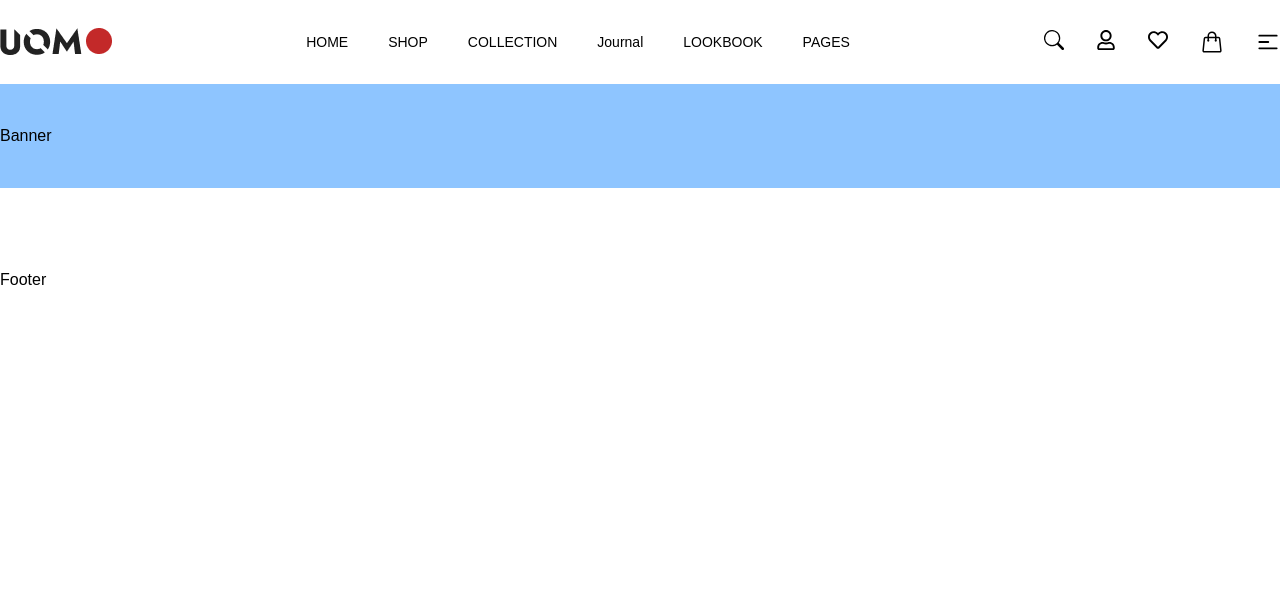
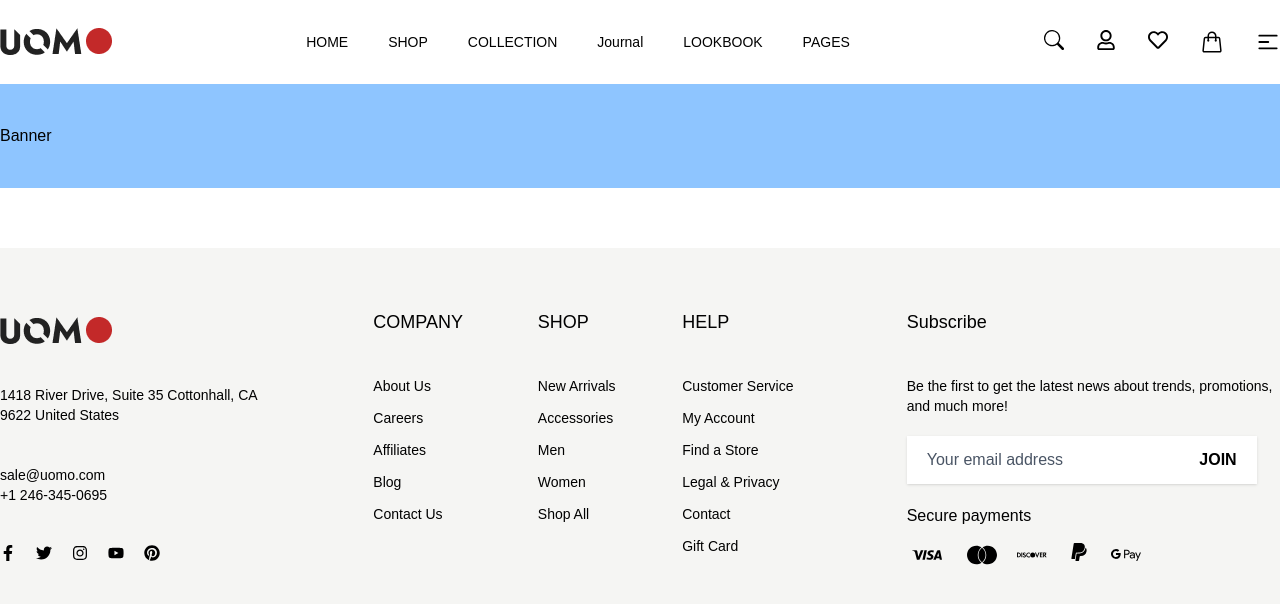
Before and after one commit to twahidulislamdev/uomo, a React (Vite) app: page / in a window 1280 px wide. Shown: the top 604 px of the page. Built offline with nearby package versions, Linux system fonts and the light colour scheme.

Commit message:
add header and footer part

```diff
--- /dev/null
+++ b/src/components/Heading.jsx
@@ -0,0 +1,9 @@
+import React from 'react'
+
+const Heading = (props) => {
+  return (
+    <props.as className={props.className}>{props.txt}</props.as>
+  )
+}
+
+export default Heading
--- a/src/components/layouts/Footer.jsx
+++ b/src/components/layouts/Footer.jsx
@@ -1,9 +1,117 @@
-import React from 'react'
+import React from "react";
+import Heading from "../Heading";
+import Container from "../Container";
+import Flex from "../Flex";
+import Image from "../Image";
+import HeaderLogo from "../../assets/headerLogo.png";
+import {
+  FaFacebookF,
+  FaTwitter,
+  FaInstagram,
+  FaYoutube,
+  FaPinterest,
+} from "react-icons/fa";
+import {
+  SiVisa,
+  SiMastercard,
+  SiDiscover,
+  SiGooglepay,
+} from "react-icons/si";
+import { BiLogoPaypal } from "react-icons/bi";
 
 const Footer = () => {
   return (
-    <div className='mt-20'>Footer</div>
-  )
-}
+    <div className="py-15 mt-15 bg-[#F5F5F3]">
+      <Container>
+        <Flex className={" justify-between "}>
+          <div className="w-[30%] m-auto">
+            <Image imgSrc={HeaderLogo} imgAlt={"FooterLogo"} />
+            <p className="pr-[100px] mt-10 text-sm text-">
+              1418 River Drive, Suite 35 Cottonhall, CA 9622 United States
+            </p>
+            <h6 className="py-10 text-sm">
+              sale@uomo.com <br /> <span>+1 246-345-0695</span>
+            </h6>
+            <div className="flex space-x-5">
+              <FaFacebookF />
+              <FaTwitter />
+              <FaInstagram />
+              <FaYoutube />
+              <FaPinterest />
+            </div>
+          </div>
+          {/* First part start  */}
+          <div className="w-[10%] mr-10">
+            <Heading className={"text-lg font-medium"} txt={"COMPANY"} as={"h4"} />
+            <ul className="mt-10 space-y-3">
+              <li className="text-sm  ">About Us</li>
+              <li className="text-sm ">Careers</li>
+              <li className="text-sm ">Affiliates</li>
+              <li className="text-sm ">Blog</li>
+              <li className="text-sm ">Contact Us</li>
+            </ul>
+          </div>
+          {/* First part End  */}
+          {/* Second part start  */}
+          <div className="w-[10%] mr-5">
+            <Heading className={"text-lg font-medium"} txt={"SHOP"} as={"h4"} />
+            <ul className="mt-10 space-y-3">
+              <li className="text-sm   ">New Arrivals</li>
+              <li className="text-sm   ">Accessories</li>
+              <li className="text-sm   ">Men</li>
+              <li className="text-sm  ">Women</li>
+              <li className="text-sm  ">Shop All</li>
+            </ul>
+          </div>
+          {/* Second part End  */}
+          {/* Third part start  */}
+          <div className="w-[10%]">
+            <Heading className={"text-lg font-medium"} txt={"HELP"} as={"h4"} />
+            <ul className="mt-10 space-y-3">
+              <li className="text-sm  ">Customer Service</li>
+              <li className="text-sm  ">My Account</li>
+              <li className="text-sm  ">Find a Store</li>
+              <li className="text-sm  ">Legal & Privacy</li>
+              <li className="text-sm  ">Contact</li>
+              <li className="text-sm  ">Gift Card</li>
+            </ul>
+          </div>
+          {/* Third part End  */}
+          {/* Four part Start  */}
+          <div className="w-[30%] ml-25 ">
+            <Heading
+              className={"text-lg font-medium"}
+              txt={"Subscribe"}
+              as={"h4"}
+            />
+            <p className="mt-10 text-sm text-left">
+              Be the first to get the latest news about trends, promotions, and
+              much more!
+            </p>
+            <div className="bg-white px-5 py-3 mt-5 flex items-center w-[350px] shadow">
+              <input
+                type="email"
+                placeholder="Your email address"
+                className="flex-grow outline-none text-gray-800 placeholder:text-gray-600"
+              />
+              <button className="text-black font-semibold hover:cursor-pointer">JOIN</button>
+            </div>
+            <div className="">
+              <p className="mt-5 text-base font-medium">Secure payments</p>
+              <Flex className={"mt-3 space-x-5"}>
+                <SiVisa className="text-3xl font-bold w-10"/>
+                <SiMastercard className="text-3xl font-bold"/>
+                <SiDiscover className="text-3xl font-bold"/>
+                <BiLogoPaypal className="text-2xl font-bold"/>
+                <SiGooglepay className="text-3xl font-bold"/>
+              </Flex>
+            </div>
+          </div>
+          {/* Four part End  */}
+        </Flex>
+      </Container>
+    </div>
+  );
+};
 
-export default Footer
+export default Footer;
```
